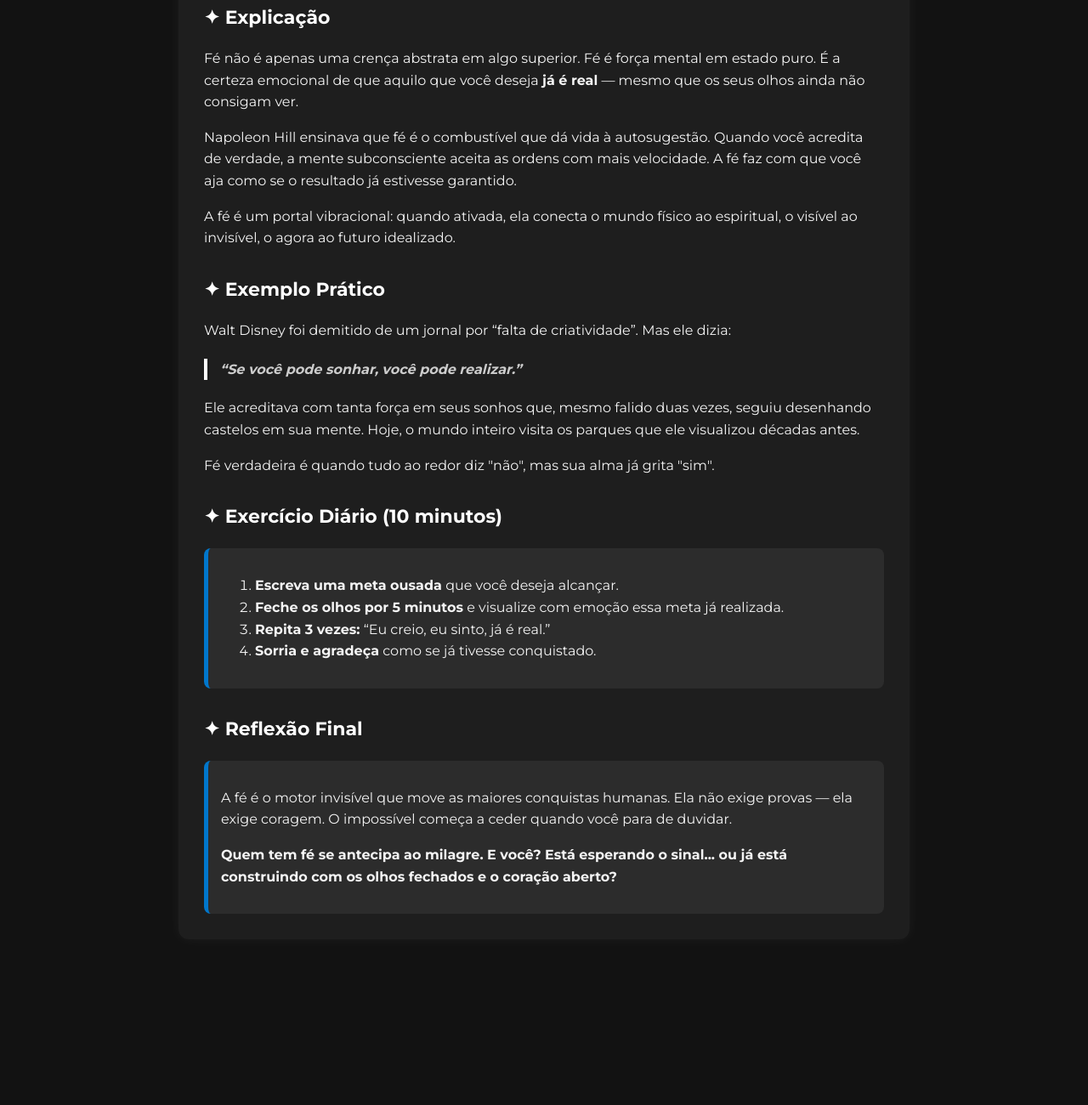
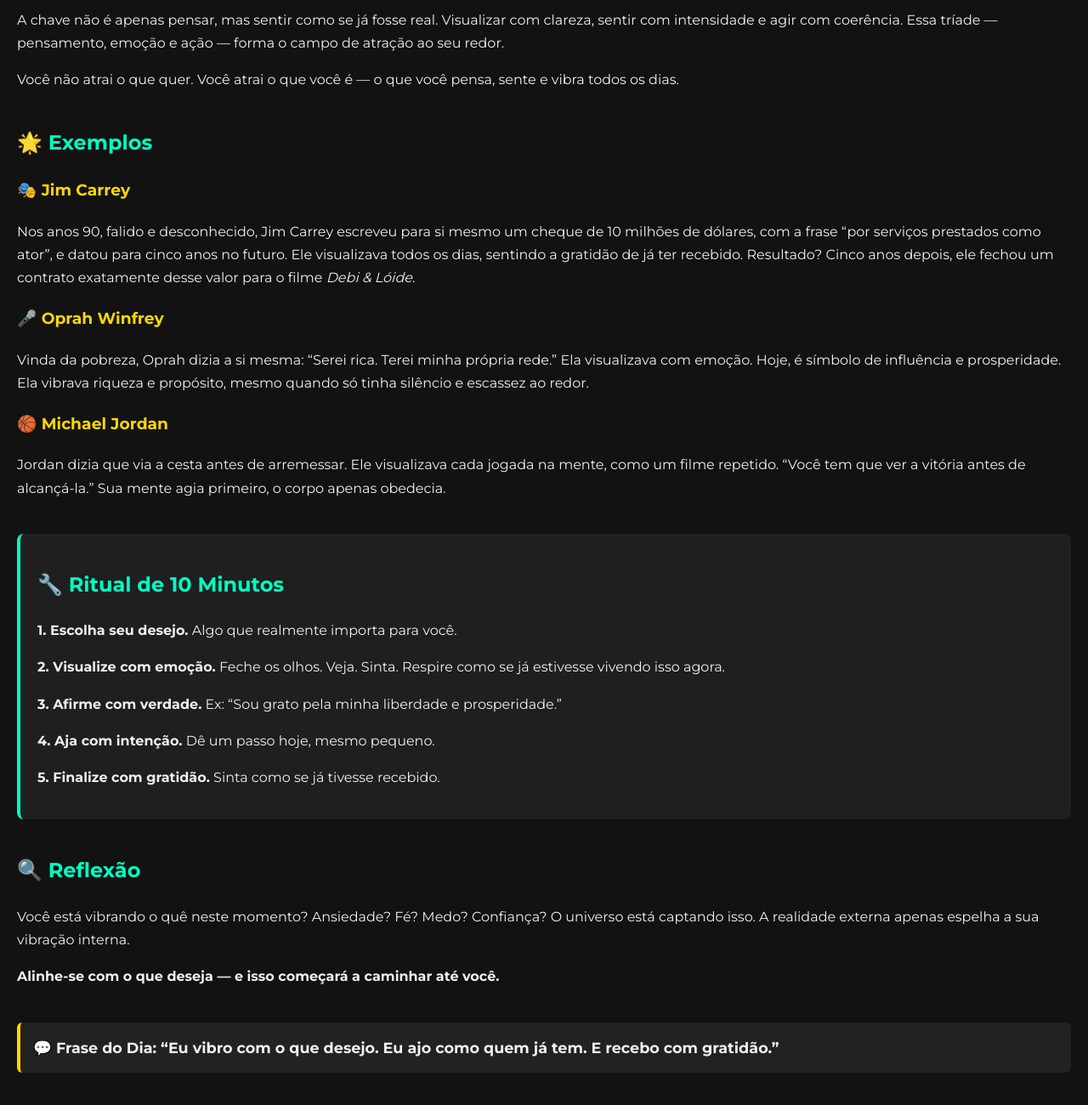
Before and after one commit to ghostman2709/Capitulo-4, a plain HTML site: page index.html in a window 1280 px wide. Shown: the part 578-1878 px from the top of the page at 85% size. Before the commit the page ends 1703 px from the top, so only its background shows below. Drawn offline with Linux system fonts and the light colour scheme.

Commit message:
Update index.html

```diff
--- a/index.html
+++ b/index.html
@@ -3,100 +3,100 @@
 <head>
   <meta charset="UTF-8" />
   <meta name="viewport" content="width=device-width, initial-scale=1" />
-  <title>Capítulo 3 – Fé: A Ligação Invisível com o Invisível | Hiperfoco</title>
+  <title>Capítulo 4 – Lei da Atração e Frequência Mental | Hyper Foco</title>
   <link href="https://fonts.googleapis.com/css2?family=Montserrat:wght@400;700&display=swap" rel="stylesheet" />
   <style>
     body {
+      margin: 0;
+      padding: 0;
       font-family: 'Montserrat', sans-serif;
       background-color: #121212;
-      margin: 0;
-      padding: 20px;
-      line-height: 1.6;
-      color: #f4f4f4;
-    }
-    .container {
-      max-width: 800px;
-      margin: auto;
-      background: #1e1e1e;
-      padding: 30px;
-      border-radius: 12px;
-      box-shadow: 0 0 15px rgba(255,255,255,0.05);
+      color: #f0f0f0;
+      line-height: 1.7;
+      padding: 40px 20px;
     }
     h1, h2 {
-      color: #ffffff;
+      color: #00ffc3;
     }
-    h1 {
-      font-size: 28px;
-      margin-bottom: 20px;
+    h3 {
+      color: #ffd700;
     }
-    h2 {
-      font-size: 22px;
-      margin-top: 30px;
+    .section {
+      margin-bottom: 40px;
     }
-    blockquote {
+    .quote {
       font-style: italic;
-      color: #cccccc;
-      border-left: 4px solid #ffffff;
-      padding-left: 15px;
-      margin: 20px 0;
+      margin: 10px 0;
+      color: #ccc;
     }
-    .exercicio, .reflexao {
-      background: #2c2c2c;
+    .ritual {
+      background: #1f1f1f;
+      padding: 20px;
+      border-left: 4px solid #00ffc3;
+      border-radius: 8px;
+      margin-top: 20px;
+    }
+    .frase-dia {
+      background: #222;
       padding: 15px;
-      border-left: 5px solid #0077cc;
+      border-left: 4px solid #ffd700;
+      font-weight: bold;
       margin-top: 20px;
-      border-radius: 8px;
-    }
-    .frase-impacto {
-      background: #2a3b4d;
-      padding: 10px 15px;
-      border-left: 4px solid #3399ff;
-      margin: 10px 0;
+      font-size: 1.1em;
       border-radius: 6px;
     }
   </style>
 </head>
 <body>
-  <div class="container">
-    <h1>Capítulo 3 – Fé: A Ligação Invisível com o Invisível</h1>
 
-    <h2>✦ Frases de Impacto</h2>
-    <div class="frase-impacto">
-      <blockquote>“A fé é a certeza das coisas que se esperam, a convicção de fatos que se não veem.”<br>— Hebreus 11:1</blockquote>
-    </div>
-    <div class="frase-impacto">
-      <blockquote>“A mente dominada pela fé abre canais invisíveis para a realização.”<br>— Napoleon Hill</blockquote>
-    </div>
-    <div class="frase-impacto">
-      <blockquote>“A fé vê o invisível, acredita no inacreditável e recebe o impossível.”<br>— Corrie Ten Boom</blockquote>
-    </div>
+  <h1>🌌 Capítulo 4 – Lei da Atração e Frequência Mental</h1>
+  <p><strong>"Tudo no Universo é vibração, inclusive seus pensamentos."</strong></p>
 
-    <h2>✦ Explicação</h2>
-    <p>Fé não é apenas uma crença abstrata em algo superior. Fé é força mental em estado puro. É a certeza emocional de que aquilo que você deseja <strong>já é real</strong> — mesmo que os seus olhos ainda não consigam ver.</p>
-    <p>Napoleon Hill ensinava que fé é o combustível que dá vida à autosugestão. Quando você acredita de verdade, a mente subconsciente aceita as ordens com mais velocidade. A fé faz com que você aja como se o resultado já estivesse garantido.</p>
-    <p>A fé é um portal vibracional: quando ativada, ela conecta o mundo físico ao espiritual, o visível ao invisível, o agora ao futuro idealizado.</p>
+  <div class="section">
+    <h2>✨ Frases</h2>
+    <p class="quote">“Tudo o que somos é resultado do que pensamos.” – Buda</p>
+    <p class="quote">“A energia que você emite é a realidade que você atrai.” – Rhonda Byrne</p>
+    <p class="quote">“Imagine com todo o seu ser. Veja, sinta, acredite. E observe o universo conspirar.” – Will Smith</p>
+  </div>
 
-    <h2>✦ Exemplo Prático</h2>
-    <p>Walt Disney foi demitido de um jornal por “falta de criatividade”. Mas ele dizia:</p>
-    <blockquote><strong>“Se você pode sonhar, você pode realizar.”</strong></blockquote>
-    <p>Ele acreditava com tanta força em seus sonhos que, mesmo falido duas vezes, seguiu desenhando castelos em sua mente. Hoje, o mundo inteiro visita os parques que ele visualizou décadas antes.</p>
-    <p>Fé verdadeira é quando tudo ao redor diz "não", mas sua alma já grita "sim".</p>
+  <div class="section">
+    <h2>📘 Explicação</h2>
+    <p>A Lei da Atração diz que semelhante atrai semelhante. Pensamentos carregados de emoção geram vibrações reais que moldam sua realidade. Não estamos falando de mágica: estamos falando de energia mental, emocional e espiritual.</p>
+    <p>Seu corpo vibra. Sua mente vibra. Seus pensamentos são sinais enviados ao universo. E o universo responde à sua frequência emocional, não ao seu desejo solto.</p>
+    <p>A chave não é apenas pensar, mas sentir como se já fosse real. Visualizar com clareza, sentir com intensidade e agir com coerência. Essa tríade — pensamento, emoção e ação — forma o campo de atração ao seu redor.</p>
+    <p>Você não atrai o que quer. Você atrai o que você é — o que você pensa, sente e vibra todos os dias.</p>
+  </div>
 
-    <h2>✦ Exercício Diário (10 minutos)</h2>
-    <div class="exercicio">
-      <ol>
-        <li><strong>Escreva uma meta ousada</strong> que você deseja alcançar.</li>
-        <li><strong>Feche os olhos por 5 minutos</strong> e visualize com emoção essa meta já realizada.</li>
-        <li><strong>Repita 3 vezes:</strong> “Eu creio, eu sinto, já é real.”</li>
-        <li><strong>Sorria e agradeça</strong> como se já tivesse conquistado.</li>
-      </ol>
-    </div>
+  <div class="section">
+    <h2>🌟 Exemplos</h2>
+    <h3>🎭 Jim Carrey</h3>
+    <p>Nos anos 90, falido e desconhecido, Jim Carrey escreveu para si mesmo um cheque de 10 milhões de dólares, com a frase “por serviços prestados como ator”, e datou para cinco anos no futuro. Ele visualizava todos os dias, sentindo a gratidão de já ter recebido. Resultado? Cinco anos depois, ele fechou um contrato exatamente desse valor para o filme <em>Debi & Lóide</em>.</p>
 
-    <h2>✦ Reflexão Final</h2>
-    <div class="reflexao">
-      <p>A fé é o motor invisível que move as maiores conquistas humanas. Ela não exige provas — ela exige coragem. O impossível começa a ceder quando você para de duvidar.</p>
-      <p><strong>Quem tem fé se antecipa ao milagre. E você? Está esperando o sinal... ou já está construindo com os olhos fechados e o coração aberto?</strong></p>
-    </div>
+    <h3>🎤 Oprah Winfrey</h3>
+    <p>Vinda da pobreza, Oprah dizia a si mesma: “Serei rica. Terei minha própria rede.” Ela visualizava com emoção. Hoje, é símbolo de influência e prosperidade. Ela vibrava riqueza e propósito, mesmo quando só tinha silêncio e escassez ao redor.</p>
+
+    <h3>🏀 Michael Jordan</h3>
+    <p>Jordan dizia que via a cesta antes de arremessar. Ele visualizava cada jogada na mente, como um filme repetido. “Você tem que ver a vitória antes de alcançá-la.” Sua mente agia primeiro, o corpo apenas obedecia.</p>
   </div>
+
+  <div class="section ritual">
+    <h2>🔧 Ritual de 10 Minutos</h2>
+    <p><strong>1. Escolha seu desejo.</strong> Algo que realmente importa para você.</p>
+    <p><strong>2. Visualize com emoção.</strong> Feche os olhos. Veja. Sinta. Respire como se já estivesse vivendo isso agora.</p>
+    <p><strong>3. Afirme com verdade.</strong> Ex: “Sou grato pela minha liberdade e prosperidade.”</p>
+    <p><strong>4. Aja com intenção.</strong> Dê um passo hoje, mesmo pequeno.</p>
+    <p><strong>5. Finalize com gratidão.</strong> Sinta como se já tivesse recebido.</p>
+  </div>
+
+  <div class="section">
+    <h2>🔍 Reflexão</h2>
+    <p>Você está vibrando o quê neste momento? Ansiedade? Fé? Medo? Confiança? O universo está captando isso. A realidade externa apenas espelha a sua vibração interna.</p>
+    <p><strong>Alinhe-se com o que deseja — e isso começará a caminhar até você.</strong></p>
+  </div>
+
+  <div class="frase-dia">
+    💬 Frase do Dia: “Eu vibro com o que desejo. Eu ajo como quem já tem. E recebo com gratidão.”
+  </div>
+
 </body>
 </html>
```
